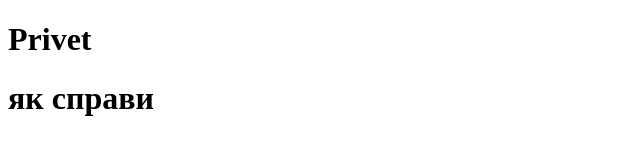
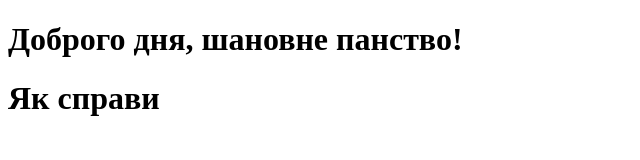
Before and after one commit to valentkarp/tutorial, a plain HTML site: page index.html in a window 1280 px wide. Shown: the whole page, without its empty margins (0-640 px from the left). Drawn offline with Linux system fonts and the light colour scheme.

Commit message:
3 обнова

```diff
--- a/index.html
+++ b/index.html
@@ -6,7 +6,7 @@
     <title>Моя сторінка</title>
 </head>
 <body>
-   <h1>Privet</h1>
-   <h1>як справи</h1>
+   <h1>Доброго дня, шановне панство!</h1>
+   <h1>Як справи</h1>
 </body>
 </html>
```
